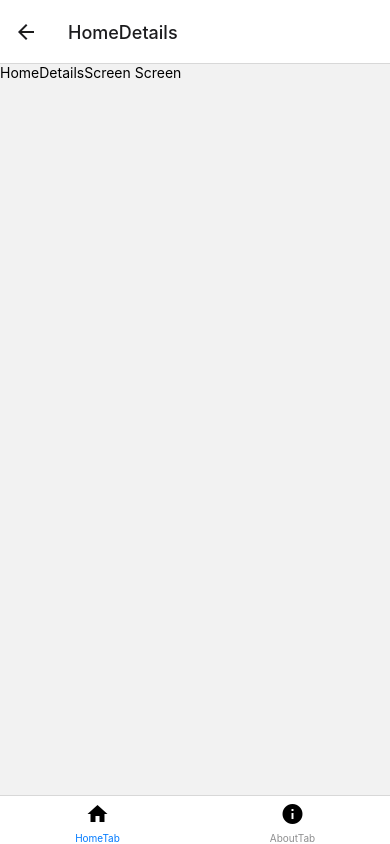
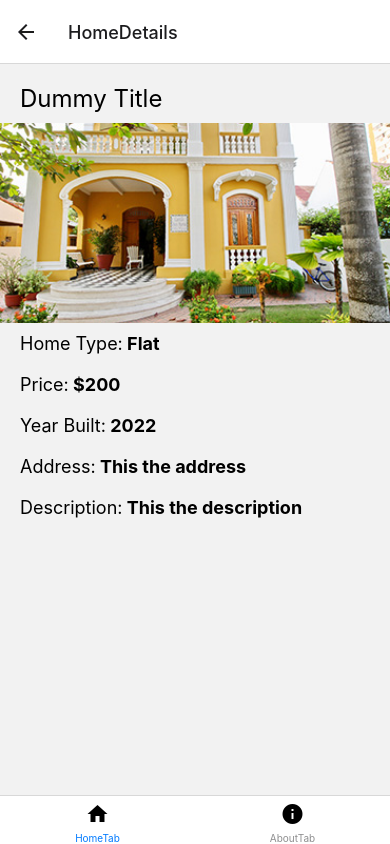
Before and after one commit to tkalejandro/react-native-housing-app, a React Native app in the folder client/: screen /HomeDetails in a window 390 px wide. Built offline with nearby package versions, Linux system fonts and the light colour scheme; no server answers.

Commit message:
Redux added and fetching.

```diff
--- a/client/App.js
+++ b/client/App.js
@@ -1,10 +1,14 @@
 import { StatusBar } from 'expo-status-bar';
 import { StyleSheet, Text, View } from 'react-native';
 import AppNavigator from './navigation/AppNavigator';
-
+import store from './redux/store';
+import { Provider } from 'react-redux';
 export default function App() {
   return (
-    <AppNavigator />
+    <Provider store={store}>
+      <AppNavigator />
+    </Provider>
+
   );
 }
 
--- a/client/package.json
+++ b/client/package.json
@@ -24,7 +24,11 @@
     "react-native-safe-area": "^0.5.1",
     "react-native-safe-area-context": "3.3.2",
     "react-native-screens": "~3.10.1",
-    "react-native-web": "0.17.1"
+    "react-native-web": "0.17.1",
+    "react-redux": "^7.2.6",
+    "redux": "^4.1.2",
+    "redux-devtools-extension": "^2.13.9",
+    "redux-thunk": "^2.4.1"
   },
   "devDependencies": {
     "@babel/core": "^7.12.9"
--- /dev/null
+++ b/client/redux/actions/houseAction.js
@@ -0,0 +1,17 @@
+export const FETCH_HOUSES = "FETCH_HOUSES"
+export const CREATE_HOUSES = "CREATE_HOUSES"
+
+
+export const fetchHouses = () => {
+    return async dispatch => {
+
+        const result = await fetch('http://localhost:3000/api/houses')
+        const resultData = await result.json()
+
+        //console.log(resultData)
+        dispatch({
+            type: FETCH_HOUSES,
+            payload: resultData
+        })
+    }
+}
--- /dev/null
+++ b/client/redux/reducers/houseReducers.js
@@ -0,0 +1,19 @@
+import { FETCH_HOUSES } from "../actions/houseAction"
+
+const initialState = {
+    houses: []
+}
+
+const houseReducer = (state = initialState, action) => {
+        switch(action.type) {
+
+            case FETCH_HOUSES:
+                return {
+                    ...state,
+                    houses: action.payload
+                }
+        }
+    return state
+}
+
+export default houseReducer
--- /dev/null
+++ b/client/redux/store.js
@@ -0,0 +1,14 @@
+import { createStore, applyMiddleware, combineReducers } from "redux";
+import thunk from "redux-thunk";
+import {composeWithDevTools} from "redux-devtools-extension"
+
+import houseReducer from "./reducers/houseReducers"
+
+
+const rootReducer = combineReducers({
+    house: houseReducer
+})
+
+const middleware = composeWithDevTools(applyMiddleware(thunk))
+
+export default createStore(rootReducer, middleware)
--- a/client/screens/HomeDetailsScreen.js
+++ b/client/screens/HomeDetailsScreen.js
@@ -1,16 +1,73 @@
 import React from "react"
-import {StyleSheet, View, Text} from "react-native"
+import {StyleSheet, View, Text, ScrollView, Image} from "react-native"
+
 
 const HomeDetailsScreen = () => {
     return (
-        <View>
-            <Text>HomeDetailsScreen Screen</Text>
-        </View>
+       <ScrollView>
+           <View style={styles.container}>
+                <View style={styles.heading}>
+                    <Text style={styles.title}>Dummy Title</Text>
+                </View>
+                <View>
+                    <Image
+                    style={styles.image}
+                    source={require("../assets/house1.jpeg")} />
+                </View>
+                <View style={styles.group}>
+                    <Text style={styles.label}>Home Type:</Text>
+                    <Text style={styles.value}> Flat</Text>
+                </View>
+                <View style={styles.group}>
+                    <Text style={styles.label}>Price:</Text>
+                    <Text style={styles.value}> $200</Text>
+                </View>
+                <View style={styles.group}>
+                    <Text style={styles.label}>Year Built:</Text>
+                    <Text style={styles.value}> 2022</Text>
+                </View>
+                <View style={styles.group}>
+                    <Text style={styles.label}>Address:</Text>
+                    <Text style={styles.value}> This the address</Text>
+                </View>
+                <View style={styles.group}>
+                    <Text style={styles.label}>Description:</Text>
+                    <Text style={styles.value}> This the description</Text>
+                </View>
+           </View>
+       </ScrollView>
     )
 }
 
 const styles  = StyleSheet.create({
-
+    container: {
+        flex: 1,
+        marginVertical: 20,
+    },
+    heading: {
+        marginHorizontal: 20,
+        marginBottom: 10,
+    },
+    title: {
+        fontSize: 24,
+    },
+    image: {
+        width: "100%",
+        height: 200,
+    },
+    group: {
+        marginHorizontal: 20,
+        marginVertical: 10,
+        flexDirection: "row",
+    },
+    label: {
+        fontSize: 18,
+    },
+    value: {
+        fontSize: 18,
+        fontWeight: "bold",
+        flexShrink: 1,
+    }
 })
 
 export default HomeDetailsScreen
--- a/client/screens/HomeListScreen.js
+++ b/client/screens/HomeListScreen.js
@@ -1,14 +1,22 @@
-import React from "react"
+import React, { useEffect } from "react"
 import {StyleSheet, View, Text} from "react-native"
 import Card from "../components/Card/Card"
 import { FloatingAction } from "react-native-floating-action";
+import { useDispatch } from "react-redux";
+import * as houseAction from "../redux/actions/houseAction"
 const HomeListScreen = (props) => {
+
+    const dispatch = useDispatch()
+
+    useEffect(() => {
+        dispatch(houseAction.fetchHouses())
+    }, [dispatch])
     return (
         <View style={styles.container}>
             <Card navigation={props.navigation} />
             <FloatingAction
                 position="right"
-                //animated={false}
+                animated={false}
                 shadowBackground={false}
                 onPressMain={() => props.navigation.navigate("AddHome")}
              />
```
Also changed, not shown: 1 other file (tests, documents, lock files or other folders).
